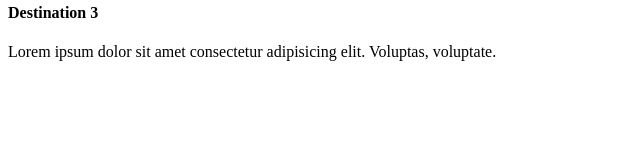
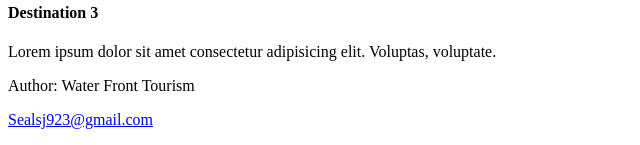
Before and after one commit to SealsJ923/P1A6_Water_Front_Personal, a plain HTML site: page index.html in a window 1280 px wide. Shown: the part 1562-1707 px from the top of the page, without its empty margins (0-640 px from the left). Before the commit the page ends 1639 px from the top, so only its background shows below. Drawn offline with Linux system fonts and the light colour scheme.

Commit message:
Temp Footer addded

```diff
--- a/index.html
+++ b/index.html
@@ -30,5 +30,11 @@
      <img src="images/IndexThirdCard.jpg" width="300">
     <h4>Destination 3</h4>
     <p>Lorem ipsum dolor sit amet consectetur adipisicing elit. Voluptas, voluptate.</p>
+
+
+    <footer>
+        <p>Author: Water Front Tourism</p>
+        <p><a href="mailto:Sealsj923@gmail.com">Sealsj923@gmail.com</a></p>
+    </footer>
 </body>
 </html>
```
